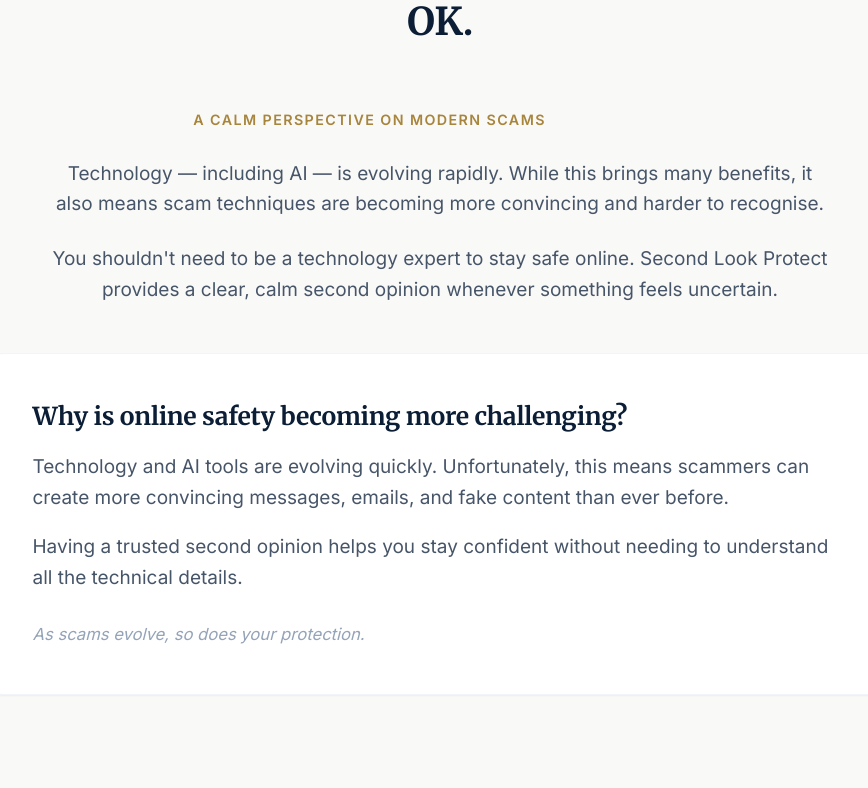
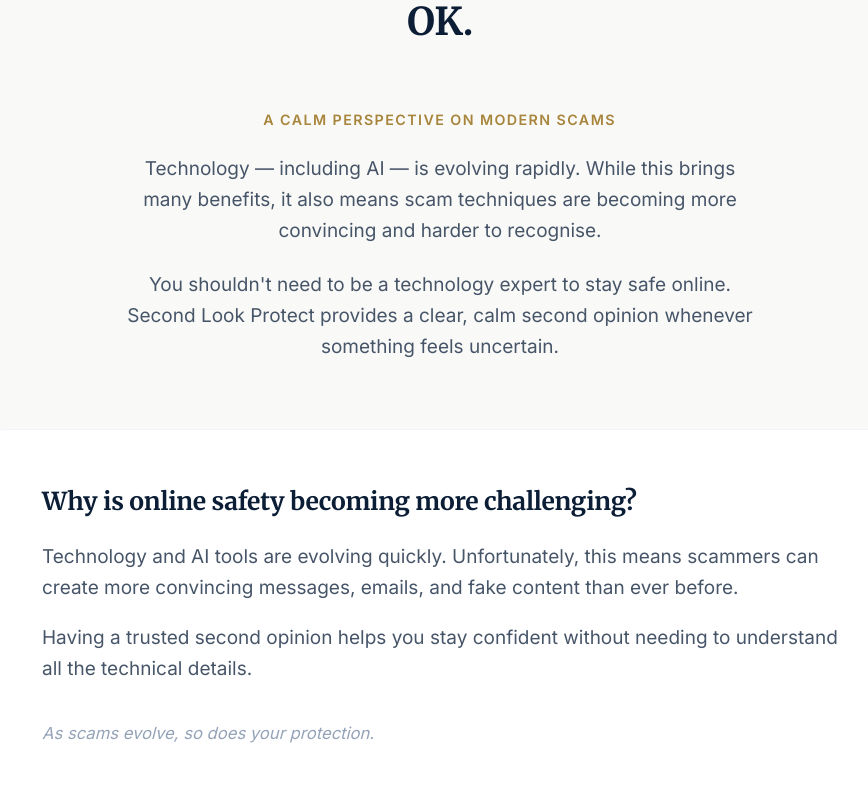
Before and after one commit to krowan444/Second-Look-Protect, a React (Vite) app: page / in a window 1280 px wide. Shown: the part 3572-4360 px from the top of the page, without its empty margins (200-1068 px from the left). Built offline with nearby package versions, Linux system fonts and the light colour scheme; no server answers.

Commit message:
Editorial centering refinements: tighten text to 640px, breathing space, card padding md:p-12

```diff
--- a/src/App.tsx
+++ b/src/App.tsx
@@ -629,8 +629,9 @@ export default function App() {
           title="The digital world is changing — and that's OK."
         />
 
-        <div className="max-w-[780px] mx-auto text-center mb-10">
-          <p className="text-[#A8853C] text-xs font-semibold tracking-widest uppercase mb-6">
+        {/* Sub-label + paragraphs — constrained to ~65 char line length */}
+        <div className="max-w-[640px] mx-auto text-center mt-10 mb-14">
+          <p className="text-[#A8853C] text-xs font-semibold tracking-widest uppercase mb-5">
             A calm perspective on modern scams
           </p>
 
@@ -643,14 +644,15 @@ export default function App() {
           </p>
         </div>
 
-        <div className="max-w-3xl mx-auto bg-white border border-slate-100 rounded-xl p-8 md:p-10 shadow-sm">
-          <h3 className="text-[#0B1E36] text-lg font-semibold mb-4">
+        {/* Card — centered, left-aligned text inside for readability */}
+        <div className="max-w-3xl mx-auto bg-white border border-slate-100 rounded-xl p-8 md:p-12 shadow-sm">
+          <h3 className="text-[#0B1E36] text-lg font-semibold mb-5">
             Why is online safety becoming more challenging?
           </h3>
           <p className="text-slate-600 text-base leading-relaxed mb-4">
             Technology and AI tools are evolving quickly. Unfortunately, this means scammers can create more convincing messages, emails, and fake content than ever before.
           </p>
-          <p className="text-slate-600 text-base leading-relaxed mb-6">
+          <p className="text-slate-600 text-base leading-relaxed mb-8">
             Having a trusted second opinion helps you stay confident without needing to understand all the technical details.
           </p>
           <p className="text-slate-400 text-sm italic">
```
